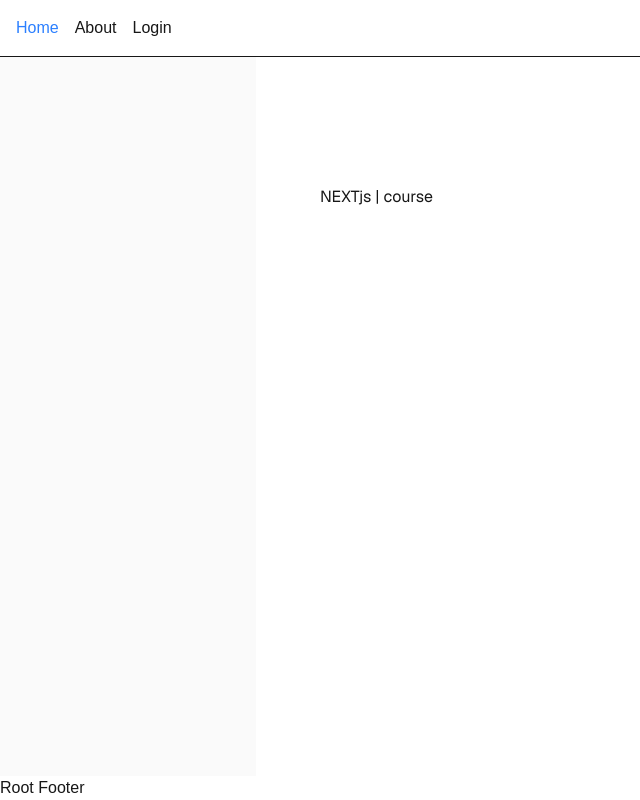
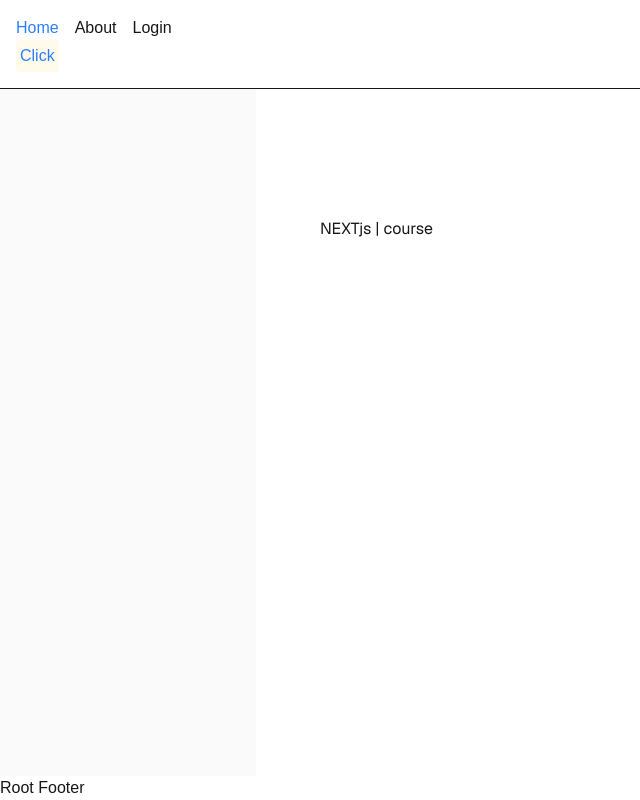
Before and after one commit to sardarbalnour/next-tutorial, a Next.js app: page / in a window 1280 px wide. Shown: the whole page, without its empty margins (0-640 px from the left). Built offline with nearby package versions, Linux system fonts and the light colour scheme.

Commit message:
useRouter

```diff
--- a/src/components/navbar/Navbar.tsx
+++ b/src/components/navbar/Navbar.tsx
@@ -1,16 +1,24 @@
 "use client";
 
 import Link from "next/link";
-import { usePathname } from "next/navigation";
+import { usePathname, useRouter } from "next/navigation";
 
 function Navbar() {
   const pathname = usePathname();
+  const router = useRouter();
 
   const navs = [
     { title: "Home", link: "/" },
     { title: "About", link: "/about" },
     { title: "Login", link: "/login" },
   ];
+
+  const clickHandler = () => {
+    // router.back();
+    // router.push("/register");
+    // router.replace("/register");
+    router.refresh();
+  };
 
   return (
     <div>
@@ -28,6 +36,13 @@ function Navbar() {
               </li>
             ))}
           </ul>
+
+          <button
+            onClick={clickHandler}
+            className="bg-amber-50 text-blue-500 p-1 rounded"
+          >
+            Click
+          </button>
         </nav>
       </div>
     </div>
@@ -35,3 +50,31 @@ function Navbar() {
 }
 
 export default Navbar;
+
+// use client: This directive is used in Next.js to indicate that a component should be rendered on the client side.
+
+// useRouter: This hook is used to programmatically navigate between routes in a Next.js application.
+// It provides methods like push, replace, back, and refresh to control navigation.
+
+// usePathname: This hook is used to get the current pathname of the URL in a Next.js application.
+// It allows you to determine which route is currently active
+// and can be useful for highlighting active navigation links or performing conditional rendering based on the current route.
+
+// Link: This component is used to create client-side navigation links in a Next.js application.
+
+// <nav>: This HTML element represents a section of a page that links to other pages or sections within the same page.
+// It is typically used for navigation menus.
+
+// back: This method is used to navigate back to the previous route in a Next.js application.
+
+// push: This method is used to navigate to a new route in a Next.js application.
+// It adds a new entry to the browser's history stack,
+// allowing users to go back to the previous page using the browser's back button.
+
+// replace: This method is used to navigate to a new route in a Next.js application,
+// replacing the current entry in the browser's history stack.
+// This means that users won't be able to go back to the previous page using the browser's back button.
+
+// refresh: This method is used to refresh the current route in a Next.js application.
+
+// prefetch: This method is used to prefetch a route in a Next.js application.
```
